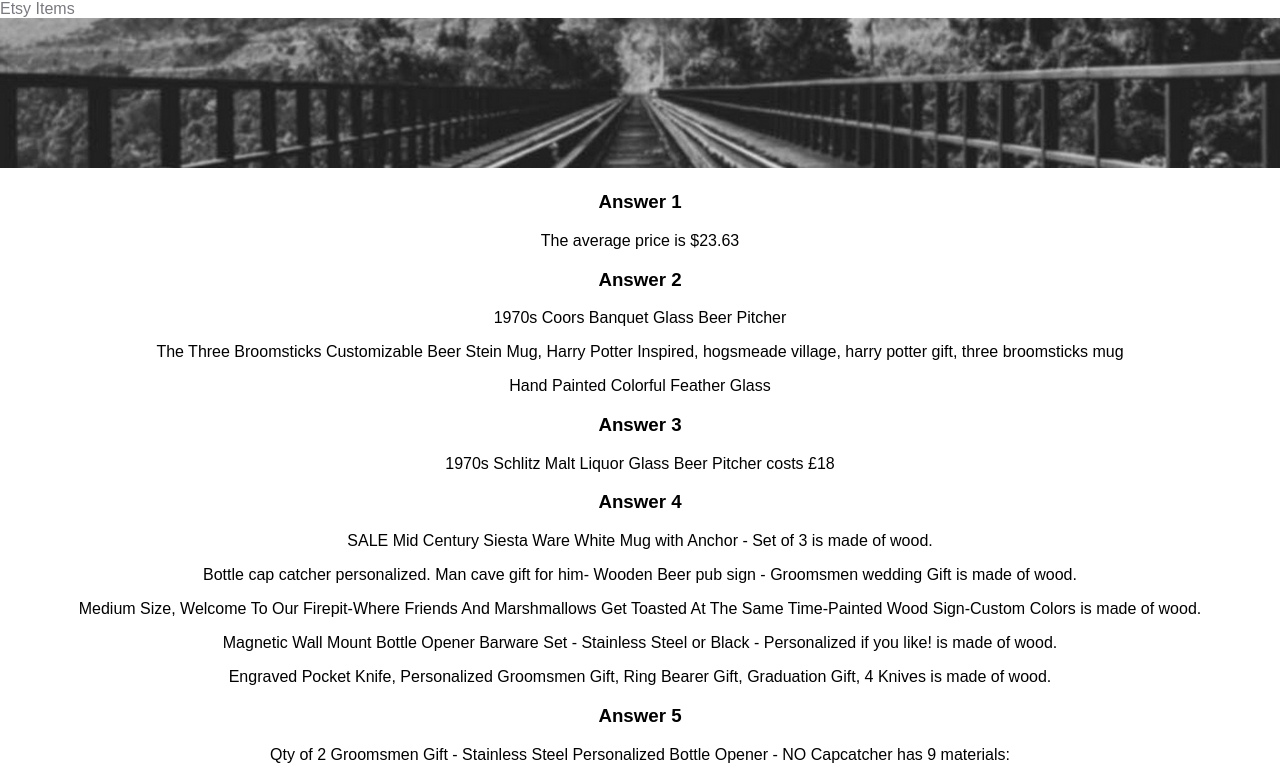
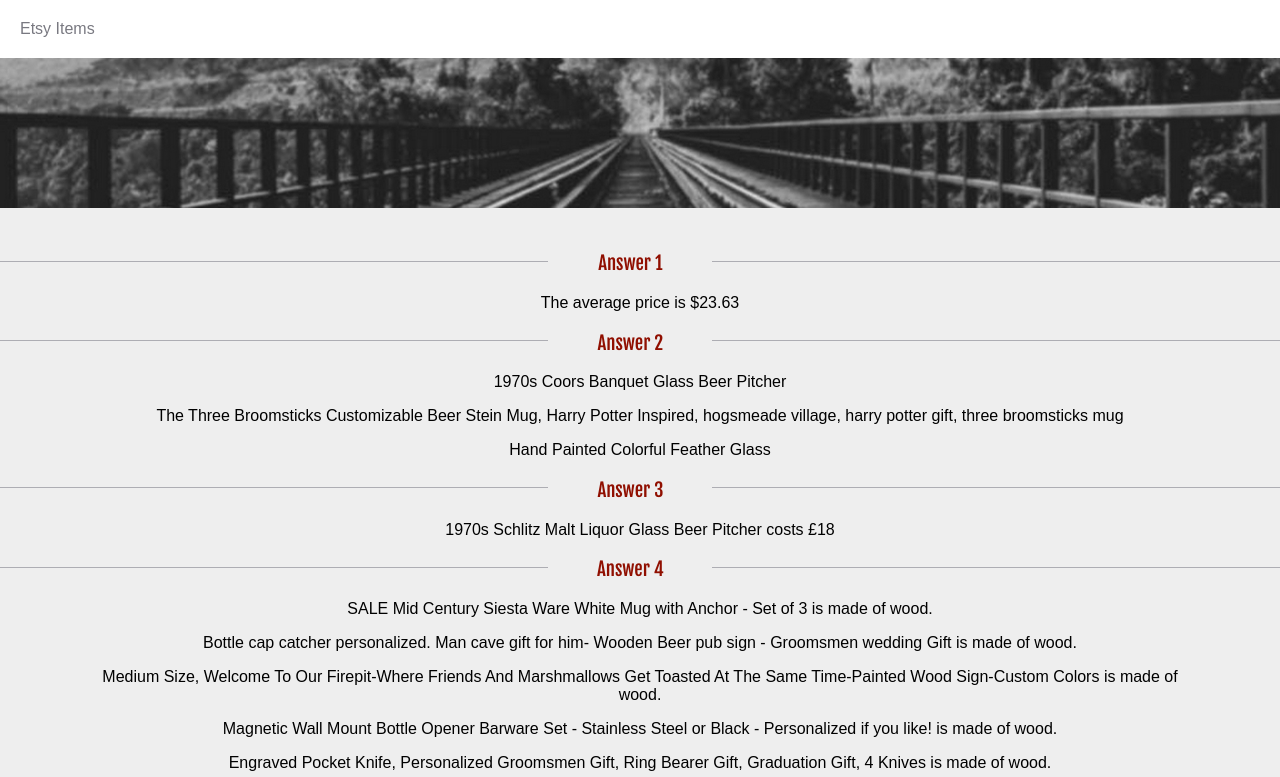
Before and after one commit to thedoublewolf/etsy-items, a plain HTML site: page index.html in a window 1280 px wide. Shown: the top 777 px of the page. Drawn offline with Linux system fonts and the light colour scheme.

Commit message:
Finished scss.  Trying to figure out how to style auto-generated text from text nodes.

```diff
--- a/JS/main.js
+++ b/JS/main.js
@@ -65,8 +65,18 @@
  				specItems.push(filteredItem.title);
  	});
  	// take items in array and make it show up on page
-	document.getElementById('answer2').innerHTML = specItems[0] + '<p>' + specItems[1] + '<p>' + specItems[2];
-	var textNode = document.createTextNode(specItems);
+	var answer2a = document.querySelector('#answer2a');
+	var textNode0 = document.createTextNode(specItems[0]);
+	answer2a.appendChild(textNode0);
+	var answer2b = document.querySelector('#answer2b');
+	var textNode1 = document.createTextNode(specItems[1]);
+	answer2b.appendChild(textNode1);
+	var answer2c = document.querySelector('#answer2c');
+	var textNode2 = document.createTextNode(specItems[2]);
+	answer2c.appendChild(textNode2);
+
+			// This used to be document.getElementById('answer2').innerHTML
+			// but I changed it to figure out how to style auto-generated text from text nodes.
 
 //>>>-----------------------ANSWER 3----------------------->>>//
 
@@ -76,7 +86,6 @@
 				gbpCodeItems.push(britishItem);
 	});
 	document.getElementById('answer3').innerHTML = gbpCodeItems[0].title + ' costs' + ' &#163;' + gbpCodeItems[0].price;
-	var textNode = document.createTextNode(gbpCodeItems);
 
 //>>>-----------------------ANSWER 4----------------------->>>//
 
@@ -90,7 +99,6 @@
 		' is made of wood.' + '<p>' + woodItems[3] +
 		' is made of wood.' + '<p>' + woodItems[4] +
 		' is made of wood.';
-	var textNode = document.createTextNode(woodItems);
 
 	//>>>-----------------------ANSWER 5----------------------->>>//
 
@@ -124,7 +132,6 @@
 			+ multMaterialItems[1].materials[10] + '<br>'
 			+ multMaterialItems[1].materials[11] + '<br>'
 			+ multMaterialItems[1].materials[12] + '<br>';
-	var textNode = document.createTextNode(multMaterialItems);
 
 	//>>>-----------------------ANSWER 6----------------------->>>//
 
@@ -134,6 +141,5 @@
 				sellerItems.push(made);
 	});
 	document.getElementById('answer6').innerHTML = sellerItems.length + ' were made by their sellers';
-	var textNode = document.createTextNode(sellerItems);
 
 }());
--- a/index.html
+++ b/index.html
@@ -2,35 +2,57 @@
 <html>
 <head>
 	<title>Etsy Items</title>
-	<link rel="stylesheet" href="CSS/normalize.css">
-	<link rel="stylesheet" href="CSS/main.css">
+	<link rel="stylesheet" href="css/normalize.css">
+	<link href='https://fonts.googleapis.com/css?family=Fjalla+One' rel='stylesheet'>
+	<link href='https://fonts.googleapis.com/css?family=Open+Sans+Condensed:300' rel='stylesheet'>
+	<link rel="stylesheet" href="css/main.css">
 </head>
 <body>
 
-<div class="container">
+<header>Etsy Items</header>
 
-	<header>Etsy Items</header>
+<div class="container" id="stylize">
+
 	<img class= "banner" src="banner.jpg">
 
+	<div class="answer1">
 		<h3>Answer 1</h3>
 			<p id="answer1"></p>
+	</div>
+
+	<div class="answer2">
 		<h3>Answer 2</h3>
-	<p id="answer2"></p>
+			<p id="answer2a"></p>
+			<p id="answer2b"></p>
+			<p id="answer2c"></p>
+	</div>
+
+	<div class="answer3">
 		<h3>Answer 3</h3>
 			<p id="answer3"></p>
+	</div>
+
+	<div class="answer4">
 		<h3>Answer 4</h3>
 			<p id="answer4"></p>
+	</div>
+
+	<div class="answer5">
 		<h3>Answer 5</h3>
 			<p id="answer5"></p>
+	</div>
+
+	<div class="answer6">
 	<h3>Answer 6</h3>
 		<p id="answer6"></p>
+	</div>
+
+</div>
+
+<footer>&copy; JONNY WARREN // THE DOUBLE WOLF</footer>
 
 <script src="JS/items.js"></script>
 <script src="JS/main.js"></script>
 
-
-
-</div>
-
 </body>
 </html>
--- a/scss/main.scss
+++ b/scss/main.scss
@@ -4,18 +4,60 @@ $pink: #F6E5E5;
 $grey: #797981;
 $ice: #EEEEEE;
 $black: #000000;
+// cool fonts
+$FjallaOne:'Fjalla One', sans-serif;
+$OpenSansCondensed: 'Open Sans Condensed', sans-serif;
 
 header {
 	color: $grey;
 	text-align: left;
+	padding-top: 20px;
+	padding-bottom: 20px;
+	padding-left: 20px;
 }
 
 .container {
 	width: 100%;
 	margin: 0 auto;
 	text-align: center;
+	background-color: $ice;
+	padding-bottom: 20px;
+	h3 {
+		font-family: $FjallaOne;
+		font-weight: 400;
+		color: darken($red, 20%);
+		display: table;
+		width: 98.5%;
+    white-space: nowrap;
+    &:before, &:after {
+      border-top: 1px solid lighten($grey, 20%);
+      content: '';
+      display: table-cell;
+      position: relative;
+      top: 0.5em;
+      width: 45%;
+    }
+    &:before { right: 1.5%; }
+    &:after { left: 1.5%; }
+	}
+	p {
+		padding-left: 40px;
+		padding-right: 40px;
+		// font-family: $OpenSansCondensed;
+		// font-weight: 300;
+	}
 }
 
 .banner {
 	width: 100%;
+	padding-bottom: 20px;
 }
+
+footer {
+	background-color: $black;
+	color: $ice;
+	padding-top: 20px;
+	padding-bottom: 20px;
+	text-align: center;
+	text-size: 0.5em;
+}
```
Also changed, not shown: css/main.css. Lines whose indentation alone changed are shown as unchanged.
